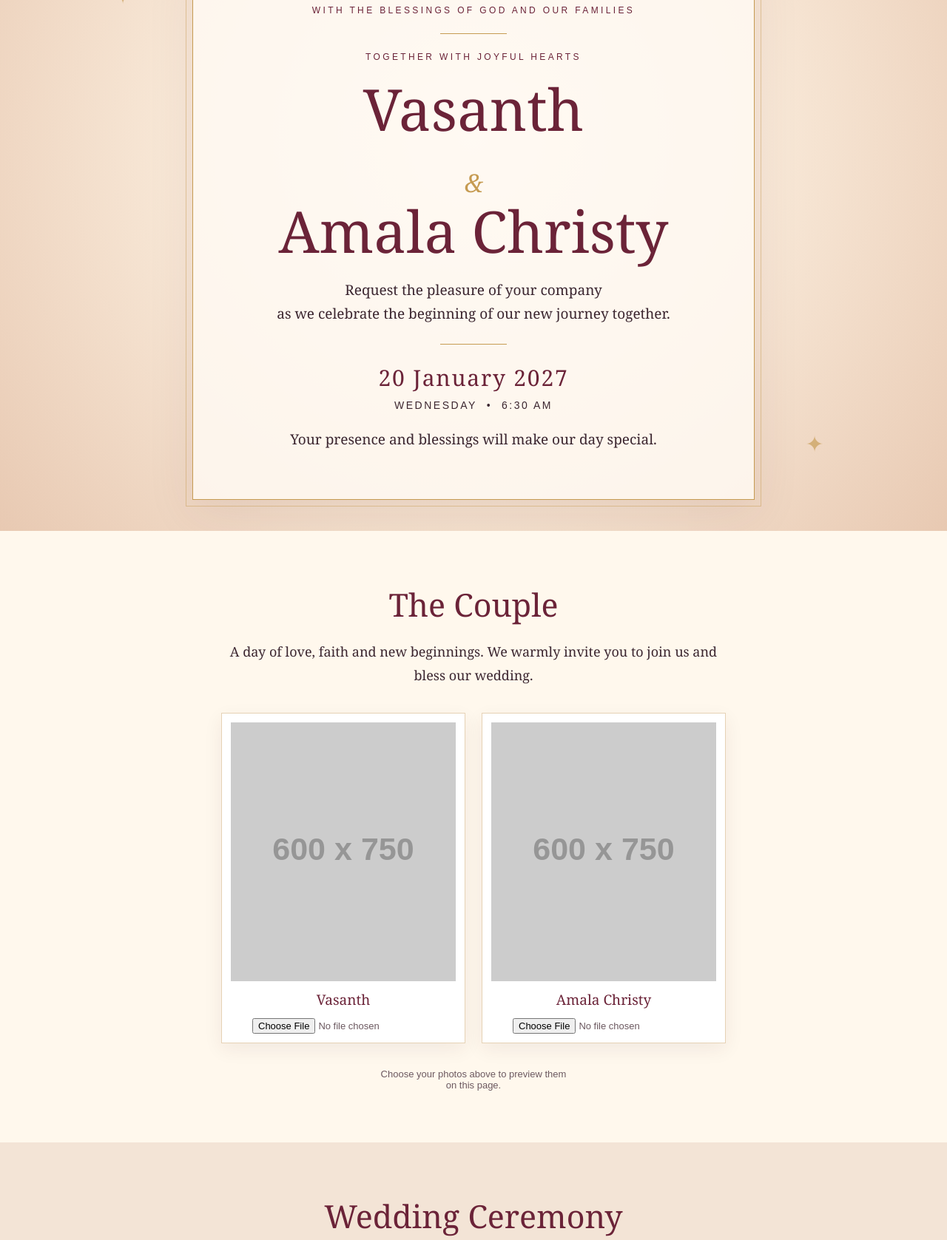
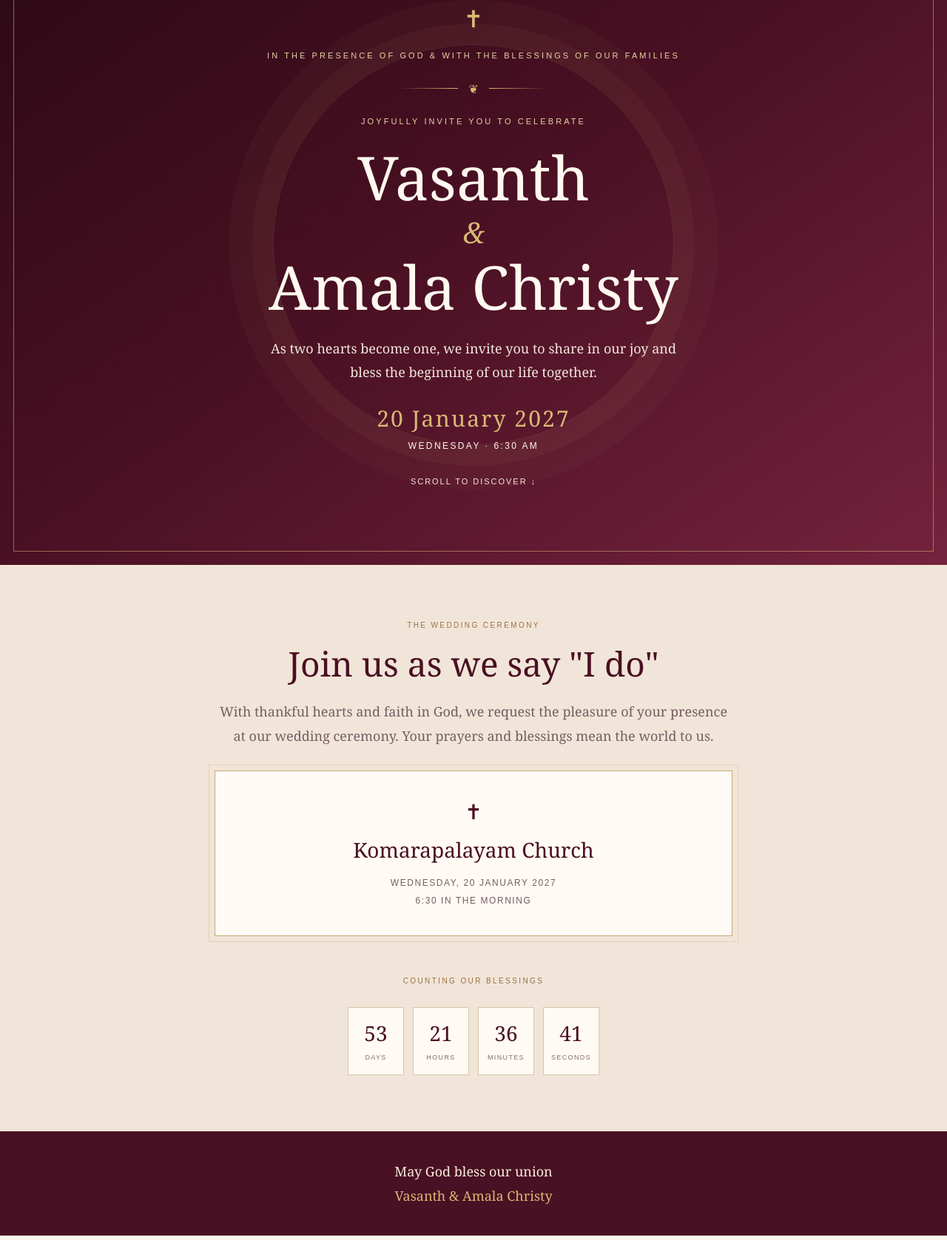
Before and after one commit to vasanthp285-ai/vasanth-weds-amala, a plain HTML site: page index.html in a window 1280 px wide. Shown: the part 101-1778 px from the top of the page at 74% size. Drawn offline with Linux system fonts and the light colour scheme; placeholder pictures from the web are drawn by us.

Commit message:
Add files via upload

```diff
--- a/index.html
+++ b/index.html
@@ -1,129 +1,484 @@
-<!DOCTYPE html>
+<!doctype html>
 <html lang="en">
+
 <head>
-<meta charset="UTF-8">
-<meta name="viewport" content="width=device-width, initial-scale=1.0">
-<title>Vasanth & Amala Christy | Wedding Invitation</title>
+<meta charset="utf-8">
+<meta name="viewport" content="width=device-width, initial-scale=1">
+<meta name="theme-color" content="#4a1023">
+
+<title>Vasanth & Amala Christy — Wedding Invitation</title>
+
 <style>
-:root{--wine:#6b2338;--gold:#c69b52;--cream:#fff8ed;--ink:#3b2630}
-*{box-sizing:border-box} html{scroll-behavior:smooth}
-body{margin:0;background:var(--cream);color:var(--ink);font-family:Georgia,'Times New Roman',serif}
-.hero{min-height:100vh;display:flex;align-items:center;justify-content:center;text-align:center;padding:42px 18px;position:relative;overflow:hidden;background:radial-gradient(circle at 50% 35%,#fffdf7 0,#f8e8d7 48%,#e8c9b2 100%)}
-.hero:before,.hero:after{content:"✦";position:absolute;color:#c69b52;font-size:30px;opacity:.65}
-.hero:before{top:9%;left:12%}.hero:after{bottom:12%;right:13%}
-.frame{max-width:760px;width:100%;border:1px solid var(--gold);outline:1px solid #c69b5277;outline-offset:8px;padding:clamp(28px,7vw,65px) 20px;background:#fffaf2d9;box-shadow:0 18px 60px #5c2c3218}
-.kicker{letter-spacing:.28em;text-transform:uppercase;font:12px Arial,sans-serif;color:var(--wine)}
-h1{font-size:clamp(42px,9vw,78px);font-weight:normal;color:var(--wine);line-height:1.06;margin:22px 0 10px}
-.amp{font-size:34px;color:var(--gold);font-style:italic}
-.sub{font-size:19px;line-height:1.7;margin:22px auto;max-width:540px}
-.rule{width:90px;height:1px;background:var(--gold);margin:24px auto}
-.date{font-size:clamp(22px,4vw,30px);color:var(--wine);letter-spacing:.06em}
-.time{font:14px Arial,sans-serif;letter-spacing:.18em;margin-top:9px}
-section{padding:70px 18px;text-align:center}
-h2{font-weight:normal;color:var(--wine);font-size:clamp(30px,6vw,43px);margin:0 0 18px}
-.copy{max-width:680px;margin:auto;font-size:18px;line-height:1.8}
-.photos{display:flex;gap:22px;justify-content:center;flex-wrap:wrap;margin:34px auto;max-width:850px}
-.photo-card{width:min(330px,90vw);padding:12px;background:white;border:1px solid #e6d2b5;box-shadow:0 8px 24px #42212a12}
-.photo-card img{width:100%;height:350px;object-fit:cover;background:#f1e4d5;display:block}
-.photo-card label{display:block;padding:12px 4px 3px;font-size:19px;color:var(--wine)}
-.upload{font:13px Arial,sans-serif;color:#6c5960;margin:9px auto 0;display:block;max-width:260px}
-.details{background:#f3e4d6}
-.detail-box{max-width:620px;margin:28px auto 0;padding:30px 18px;border-top:1px solid var(--gold);border-bottom:1px solid var(--gold)}
-.venue{font-size:25px;color:var(--wine);margin:12px}
-.count{display:flex;gap:12px;justify-content:center;flex-wrap:wrap;margin:28px 0}
-.unit{min-width:75px;padding:15px 12px;background:#fffaf2;border:1px solid #dec69f}
-.unit strong{display:block;font-size:28px;color:var(--wine);font-weight:normal}
-.unit span{font:10px Arial,sans-serif;letter-spacing:.14em;text-transform:uppercase}
-.music{margin:25px auto 0;max-width:500px}
-button{background:var(--wine);color:white;border:0;padding:12px 20px;border-radius:2px;font:13px Arial,sans-serif;letter-spacing:.08em;cursor:pointer}
-footer{padding:32px 18px;text-align:center;background:var(--wine);color:#fff2e3;font-size:17px}
-footer span{color:#e7c78e}
-@media(max-width:480px){.photo-card img{height:300px}.sub{font-size:17px}}
+
+:root {
+    --wine: #4a1023;
+    --wine2: #681c34;
+    --gold: #d9b875;
+    --cream: #fff8ef;
+    --ink: #321c24;
+    --muted: #765d62;
+}
+
+* {
+    box-sizing: border-box;
+}
+
+html {
+    scroll-behavior: smooth;
+}
+
+body {
+    margin: 0;
+    background: var(--cream);
+    color: var(--ink);
+    font-family: Georgia, "Times New Roman", serif;
+}
+
+/* HERO SECTION */
+
+.hero {
+    min-height: 100vh;
+    display: grid;
+    place-items: center;
+    padding: 34px 18px;
+    position: relative;
+    overflow: hidden;
+    color: #fff8ef;
+
+    background: linear-gradient(
+        145deg,
+        #2b0915,
+        #4a1023 48%,
+        #74233d
+    );
+}
+
+.hero:before {
+    content: "";
+    position: absolute;
+    inset: 18px;
+    border: 1px solid #d9b87588;
+    pointer-events: none;
+}
+
+.hero:after {
+    content: "";
+    position: absolute;
+    width: 540px;
+    height: 540px;
+    border: 1px solid #d9b87522;
+    border-radius: 50%;
+
+    box-shadow:
+        0 0 0 28px #d9b8750b,
+        0 0 0 60px #d9b87508;
+
+    pointer-events: none;
+}
+
+.hero-inner {
+    position: relative;
+    z-index: 1;
+    text-align: center;
+    max-width: 760px;
+    width: 100%;
+    padding: clamp(30px, 7vw, 70px) 20px;
+}
+
+.cross {
+    font-size: 32px;
+    color: var(--gold);
+    margin-bottom: 20px;
+}
+
+.eyebrow {
+    font: 11px/1.7 Arial, sans-serif;
+    text-transform: uppercase;
+    letter-spacing: .28em;
+    color: #e7d3a7;
+}
+
+h1 {
+    font-size: clamp(42px, 9vw, 82px);
+    font-weight: normal;
+    line-height: 1.02;
+    margin: 25px 0;
+    color: #fff8ef;
+}
+
+h1 .and {
+    display: block;
+    color: var(--gold);
+    font-size: .48em;
+    font-style: italic;
+    margin: 12px;
+}
+
+.ornament {
+    display: flex;
+    align-items: center;
+    gap: 14px;
+    justify-content: center;
+    color: var(--gold);
+    margin: 24px auto;
+}
+
+.ornament:before,
+.ornament:after {
+    content: "";
+    height: 1px;
+    width: 78px;
+    background: linear-gradient(
+        90deg,
+        transparent,
+        var(--gold)
+    );
+}
+
+.ornament:after {
+    transform: rotate(180deg);
+}
+
+.hero-copy {
+    font-size: 18px;
+    line-height: 1.8;
+    color: #f3e6dc;
+    max-width: 560px;
+    margin: 0 auto;
+}
+
+.date {
+    font-size: clamp(22px, 4vw, 30px);
+    letter-spacing: .07em;
+    color: var(--gold);
+    margin-top: 25px;
+}
+
+.time {
+    font: 12px Arial, sans-serif;
+    letter-spacing: .2em;
+    margin-top: 10px;
+}
+
+.scroll {
+    display: inline-block;
+    margin-top: 35px;
+    color: #f3e6dc;
+    text-decoration: none;
+    font: 11px Arial, sans-serif;
+    letter-spacing: .18em;
+    text-transform: uppercase;
+}
+
+/* WEDDING DETAILS */
+
+section {
+    padding: 76px 20px;
+    text-align: center;
+}
+
+.section-kicker {
+    font: 10px Arial, sans-serif;
+    letter-spacing: .24em;
+    text-transform: uppercase;
+    color: #9b7041;
+    margin-bottom: 15px;
+}
+
+h2 {
+    font-weight: normal;
+    color: var(--wine);
+    font-size: clamp(31px, 6vw, 46px);
+    margin: 0 0 18px;
+}
+
+.lead {
+    max-width: 700px;
+    margin: 0 auto;
+    color: var(--muted);
+    font-size: 18px;
+    line-height: 1.85;
+}
+
+/* CHURCH DETAILS */
+
+.details {
+    background: #f1e5d9;
+}
+
+.details-card {
+    max-width: 700px;
+    margin: 30px auto 0;
+    padding: 35px 20px;
+
+    border: 1px solid #c9a86f;
+    outline: 1px solid #c9a86f55;
+    outline-offset: 7px;
+
+    background: #fffaf4;
+}
+
+.church-cross {
+    color: var(--wine);
+    font-size: 28px;
+}
+
+.venue {
+    font-size: 28px;
+    color: var(--wine);
+    margin: 14px 0;
+}
+
+.detail-line {
+    font: 12px Arial, sans-serif;
+    letter-spacing: .13em;
+    color: #765d62;
+    line-height: 2;
+}
+
+/* COUNTDOWN */
+
+.countdown {
+    display: flex;
+    justify-content: center;
+    gap: 12px;
+    flex-wrap: wrap;
+    margin: 30px auto 0;
+}
+
+.unit {
+    min-width: 76px;
+    padding: 15px 10px;
+    background: #fffaf4;
+    border: 1px solid #d9c5a6;
+}
+
+.unit strong {
+    display: block;
+    font-size: 28px;
+    font-weight: normal;
+    color: var(--wine);
+}
+
+.unit span {
+    font: 9px Arial, sans-serif;
+    text-transform: uppercase;
+    letter-spacing: .15em;
+    color: #876d69;
+}
+
+/* FOOTER */
+
+footer {
+    background: var(--wine);
+    color: #f8eede;
+    text-align: center;
+    padding: 38px 20px;
+    font-size: 18px;
+    line-height: 1.8;
+}
+
+footer strong {
+    color: var(--gold);
+    font-weight: normal;
+}
+
+/* MOBILE RESPONSIVE */
+
+@media (max-width: 480px) {
+
+    .hero-copy,
+    .lead {
+        font-size: 16px;
+    }
+
+}
+
 </style>
 </head>
+
 <body>
-<header class="hero">
-  <div class="frame">
-    <div class="kicker">With the blessings of God and our families</div>
-    <div class="rule"></div>
-    <div class="kicker">Together with joyful hearts</div>
-    <h1>Vasanth<br><span class="amp">&amp;</span><br>Amala Christy</h1>
-    <p class="sub">Request the pleasure of your company<br>as we celebrate the beginning of our new journey together.</p>
-    <div class="rule"></div>
-    <div class="date">20 January 2027</div>
-    <div class="time">WEDNESDAY&nbsp; • &nbsp;6:30 AM</div>
-    <p class="sub" style="margin-bottom:0">Your presence and blessings will make our day special.</p>
-  </div>
+
+<!-- WEDDING INVITATION OPENING -->
+
+<header class="hero" id="top">
+
+    <div class="hero-inner">
+
+        <div class="cross">✝</div>
+
+        <div class="eyebrow">
+            In the presence of God
+            & with the blessings of our families
+        </div>
+
+        <div class="ornament">❦</div>
+
+        <div class="eyebrow">
+            Joyfully invite you to celebrate
+        </div>
+
+        <h1>
+            Vasanth
+            <span class="and">&amp;</span>
+            Amala Christy
+        </h1>
+
+        <p class="hero-copy">
+            As two hearts become one,
+            we invite you to share in our joy
+            and bless the beginning of our life together.
+        </p>
+
+        <div class="date">
+            20 January 2027
+        </div>
+
+        <div class="time">
+            WEDNESDAY · 6:30 AM
+        </div>
+
+        <a class="scroll" href="#details">
+            Scroll to discover ↓
+        </a>
+
+    </div>
+
 </header>
 
-<section>
-  <h2>The Couple</h2>
-  <p class="copy">A day of love, faith and new beginnings. We warmly invite you to join us and bless our wedding.</p>
-  <div class="photos">
-    <div class="photo-card">
-      <img id="groomPhoto" alt="Groom photo placeholder" src="https://placehold.co/600x750/f0e2d2/6b2338?text=Groom+Photo">
-      <label>Vasanth</label>
-      <input class="upload" type="file" accept="image/*" onchange="loadPhoto(event,'groomPhoto')">
+
+<!-- WEDDING CEREMONY DETAILS -->
+
+<section class="details" id="details">
+
+    <div class="section-kicker">
+        The wedding ceremony
     </div>
-    <div class="photo-card">
-      <img id="bridePhoto" alt="Bride photo placeholder" src="https://placehold.co/600x750/f0e2d2/6b2338?text=Bride+Photo">
-      <label>Amala Christy</label>
-      <input class="upload" type="file" accept="image/*" onchange="loadPhoto(event,'bridePhoto')">
+
+    <h2>
+        Join us as we say "I do"
+    </h2>
+
+    <p class="lead">
+        With thankful hearts and faith in God,
+        we request the pleasure of your presence
+        at our wedding ceremony.
+
+        Your prayers and blessings mean the world to us.
+    </p>
+
+    <div class="details-card">
+
+        <div class="church-cross">
+            ✝
+        </div>
+
+        <div class="venue">
+            Komarapalayam Church
+        </div>
+
+        <div class="detail-line">
+            WEDNESDAY, 20 JANUARY 2027
+        </div>
+
+        <div class="detail-line">
+            6:30 IN THE MORNING
+        </div>
+
     </div>
-  </div>
-  <p class="upload">Choose your photos above to preview them on this page.</p>
+
+    <!-- COUNTDOWN TIMER -->
+
+    <div class="section-kicker" style="margin-top:55px">
+        Counting our blessings
+    </div>
+
+    <div class="countdown">
+
+        <div class="unit">
+            <strong id="days">—</strong>
+            <span>Days</span>
+        </div>
+
+        <div class="unit">
+            <strong id="hours">—</strong>
+            <span>Hours</span>
+        </div>
+
+        <div class="unit">
+            <strong id="minutes">—</strong>
+            <span>Minutes</span>
+        </div>
+
+        <div class="unit">
+            <strong id="seconds">—</strong>
+            <span>Seconds</span>
+        </div>
+
+    </div>
+
 </section>
 
-<section class="details">
-  <h2>Wedding Ceremony</h2>
-  <div class="detail-box">
-    <div class="kicker">The wedding will take place at</div>
-    <div class="venue">Komarapalayam Church</div>
-    <div class="date" style="font-size:22px">20 January 2027</div>
-    <div class="time">AT 6:30 IN THE MORNING</div>
-  </div>
-  <h2 style="margin-top:48px">Counting the Moments</h2>
-  <div class="count" id="countdown">
-    <div class="unit"><strong id="days">—</strong><span>Days</span></div>
-    <div class="unit"><strong id="hours">—</strong><span>Hours</span></div>
-    <div class="unit"><strong id="minutes">—</strong><span>Minutes</span></div>
-    <div class="unit"><strong id="seconds">—</strong><span>Seconds</span></div>
-  </div>
-</section>
 
-<section>
-  <h2>A Note on Music</h2>
-  <p class="copy">You can add your licensed copy of the “Thendral Vanthu Theendum Pothu” instrumental/BGM here. The music file is not included in this template.</p>
-  <div class="music">
-    <input class="upload" id="musicFile" type="file" accept="audio/*">
-    <audio id="audio" controls style="width:100%;margin-top:12px;display:none"></audio>
-  </div>
-</section>
+<!-- WEDDING FOOTER -->
 
-<footer>With love and blessings,<br><span>Vasanth &amp; Amala Christy</span></footer>
+<footer>
+
+    May God bless our union
+
+    <br>
+
+    <strong>
+        Vasanth &amp; Amala Christy
+    </strong>
+
+</footer>
+
+
+<!-- COUNTDOWN JAVASCRIPT -->
 
 <script>
-function loadPhoto(event,id){
-  const file=event.target.files && event.target.files[0];
-  if(file){document.getElementById(id).src=URL.createObjectURL(file);}
+
+const target = new Date(
+    '2027-01-20T06:30:00+05:30'
+).getTime();
+
+
+function tick() {
+
+    let d = Math.max(0, target - Date.now());
+
+    let v = [
+
+        Math.floor(d / 86400000),
+
+        Math.floor(d % 86400000 / 3600000),
+
+        Math.floor(d % 3600000 / 60000),
+
+        Math.floor(d % 60000 / 1000)
+
+    ];
+
+    [
+        'days',
+        'hours',
+        'minutes',
+        'seconds'
+    ].forEach((id, i) => {
+
+        document.getElementById(id).textContent = v[i];
+
+    });
+
 }
-document.getElementById('musicFile').addEventListener('change',function(e){
-  const f=e.target.files && e.target.files[0];
-  if(f){const a=document.getElementById('audio');a.src=URL.createObjectURL(f);a.style.display='block';}
-});
-function updateCountdown(){
-  const target=new Date('2027-01-20T06:30:00+05:30').getTime();
-  let diff=target-Date.now(); if(diff<0)diff=0;
-  const d=Math.floor(diff/86400000); diff%=86400000;
-  const h=Math.floor(diff/3600000); diff%=3600000;
-  const m=Math.floor(diff/60000); diff%=60000;
-  const s=Math.floor(diff/1000);
-  document.getElementById('days').textContent=d;
-  document.getElementById('hours').textContent=h;
-  document.getElementById('minutes').textContent=m;
-  document.getElementById('seconds').textContent=s;
-}
-updateCountdown();setInterval(updateCountdown,1000);
+
+
+tick();
+
+setInterval(tick, 1000);
+
 </script>
+
 </body>
 </html>
```
